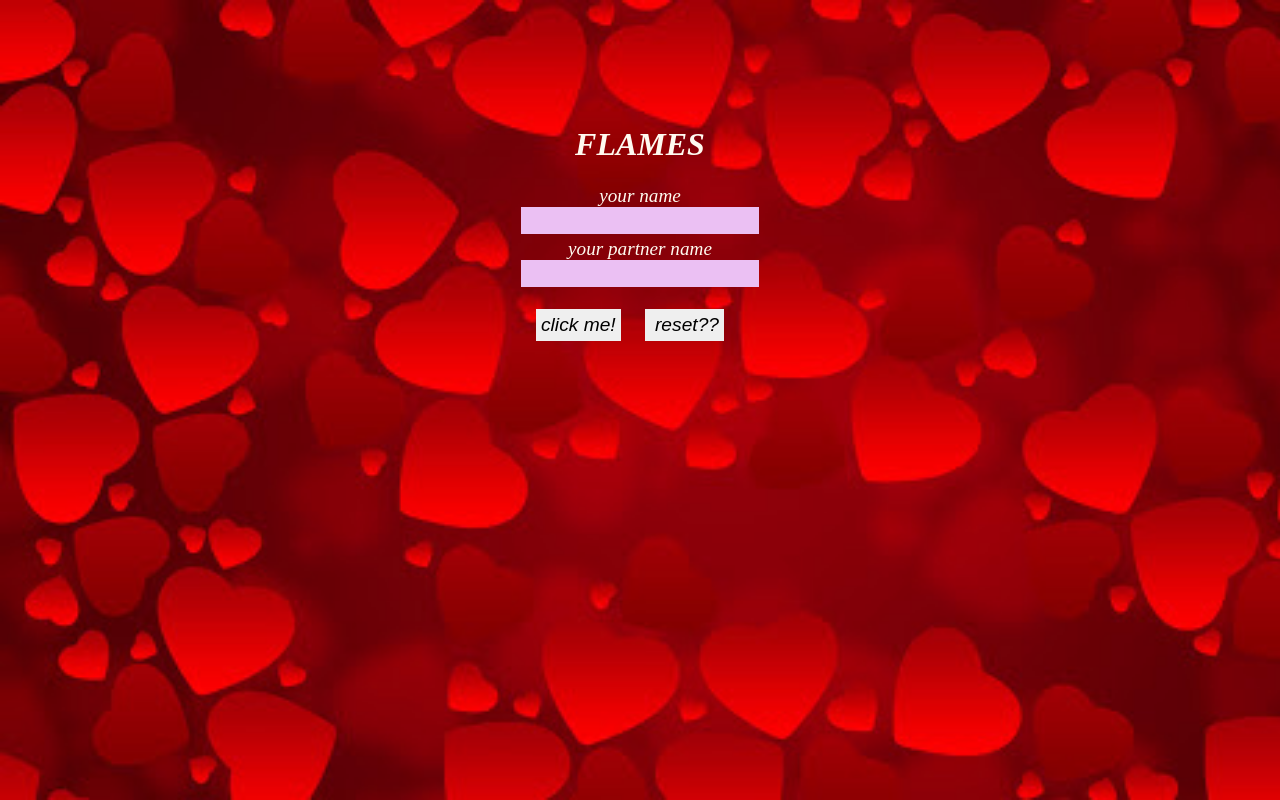
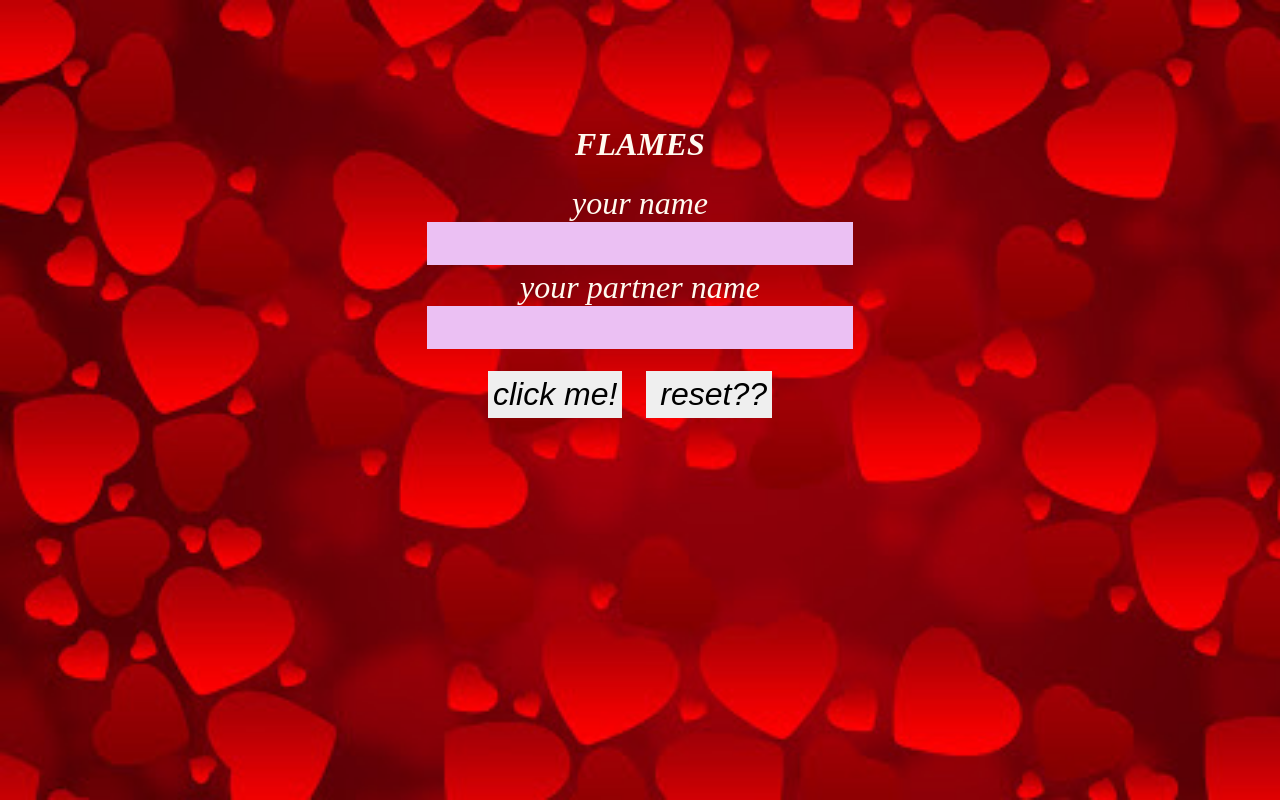
Before and after one commit to lavanya-tech/flames, a plain HTML site: page flames.html in a window 1280 px wide. Drawn offline with Linux system fonts and the light colour scheme.

Commit message:
Update flames.html

```diff
--- a/flames.html
+++ b/flames.html
@@ -15,7 +15,7 @@
             }
             #submit
             {
-                font-size: larger;
+                font-size:xx-large;
                 border:deeppink;
                 padding:5px;
                 font-style:italic;
@@ -24,7 +24,7 @@
             #fname,#lname
             {
                 border:palevioletred;
-                font-size: large;
+                font-size: xx-large;
                 background-color: rgb(235, 192, 243);
                 padding:3px;
                 margin-bottom:4px;
@@ -32,7 +32,7 @@
             }
             #label1,#label2
             {
-                font-size: larger;
+                font-size: xx-large;
                 font-style: italic;
                 font-weight: 500;
                 color: floralwhite;
```
